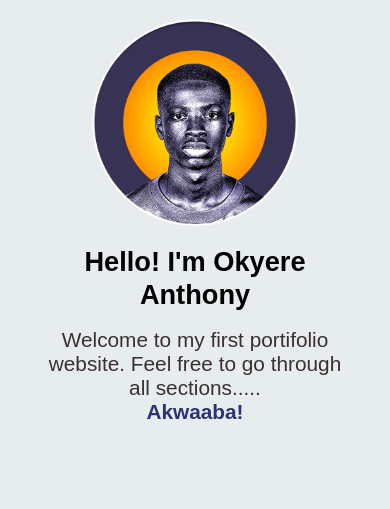
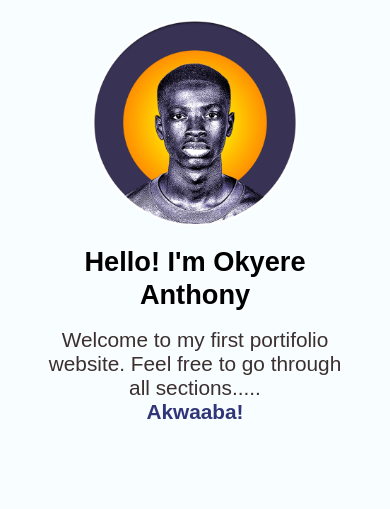
Before and after one commit to Ewom777/TONY-port, a plain HTML site: page index.html in a window 390 px wide. Shown: the part 66-575 px from the top of the page. Drawn offline with Linux system fonts and the light colour scheme.

Commit message:
media query size reduced

```diff
--- a/style.css
+++ b/style.css
@@ -7,7 +7,7 @@
 
 body {
   /* background-color: red; */
-  background-color: rgba(205, 218, 221, 0.466);
+  background-color: rgb(248, 254, 255);
 }
 
 .topper {
@@ -386,7 +386,7 @@ footer {
   }
 }
 
-@media (min-width: 1024px) {
+@media (min-width: 992px) {
   .container {
     margin: 0 11%;
   }
```
